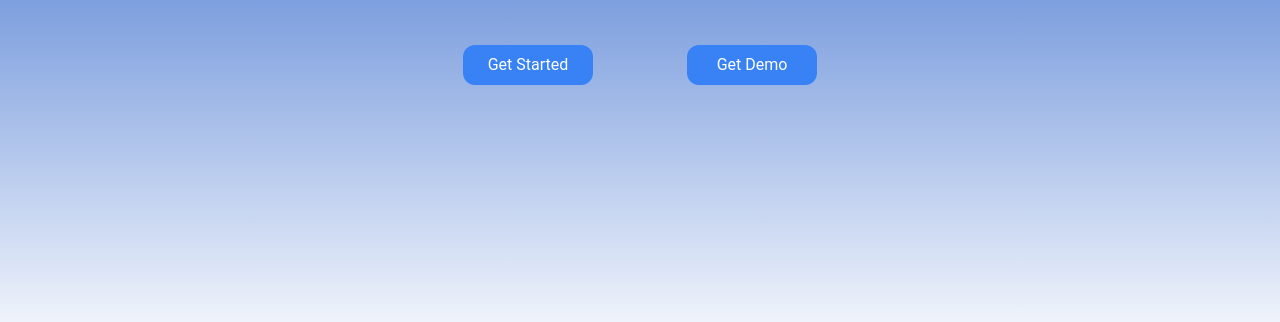
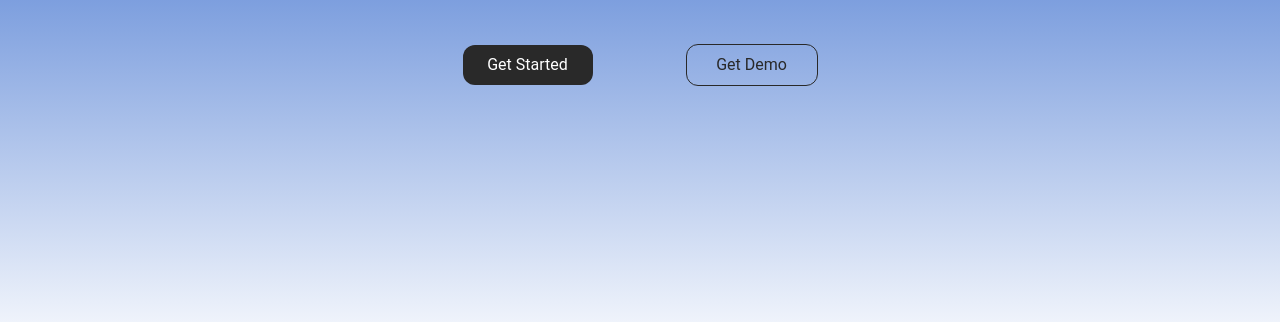
Before and after one commit to DaviLimS/TailorTech-Landing-Page, a plain HTML site: page index.html in a window 1280 px wide. Shown: the part 352-674 px from the top of the page. Drawn offline with Linux system fonts and the light colour scheme.

Commit message:
feat: improve the hero buttons
Change the text and the style for it

```diff
--- a/index.html
+++ b/index.html
@@ -23,8 +23,8 @@
                 <h1 class="h1-hero">Dê vida a suas ideais</h1>
                 <p>Tornamos realidade suas ideias <strong>totalmente do seu jeito</strong><br>para <strong>qualquer coisa que você precise</strong></p>
                 <div class="buttons-hero">
-                    <a class="signup-button">Get Started</a>
-                    <a class="signup-button">Get Demo</a>
+                    <a class="btn firstBtn">Get Started</a>
+                    <a class="btn secondBtn">Get Demo</a>
                 </div>
             </div>
         </div>
@@ -61,7 +61,7 @@
                 <p class="call_sub">Sign up for our product by clicking that button right over there</p>
             </div>
             <div class="action_button">
-                <button class="btn" onclick="">Sign Up</button>
+                <button class="call_button" onclick="">Sign Up</button>
             </div>
         </div>
     </main>
--- a/style.css
+++ b/style.css
@@ -70,12 +70,11 @@
     align-items: center;
 }
 
-.signup-button {
+.btn {
     display: flex;
     justify-content: center;
     align-items: center;
     justify-self: center;
-    background-color: #3882f6;
     color: white;
     border-radius: 12px;
     margin-top: 20px;
@@ -86,10 +85,19 @@
     transition: all 0.3s ease-in-out;
 }
 
-.signup-button:hover {
+.btn:hover {
     cursor: pointer;
     transition: all 0.3s ease-in-out;
     transform: scale(1.05);
+}
+
+.firstBtn {
+    background-color: #292929;
+}
+
+.secondBtn {
+    border: 1px solid #292929;
+    color: #292929;
 }
 
 .image {
@@ -228,7 +236,7 @@ main {
     grid-column-end: 3;
 }
 
-.btn {
+.call_button {
     text-align: center;
     width: 110px;
     height: 40px;
```
